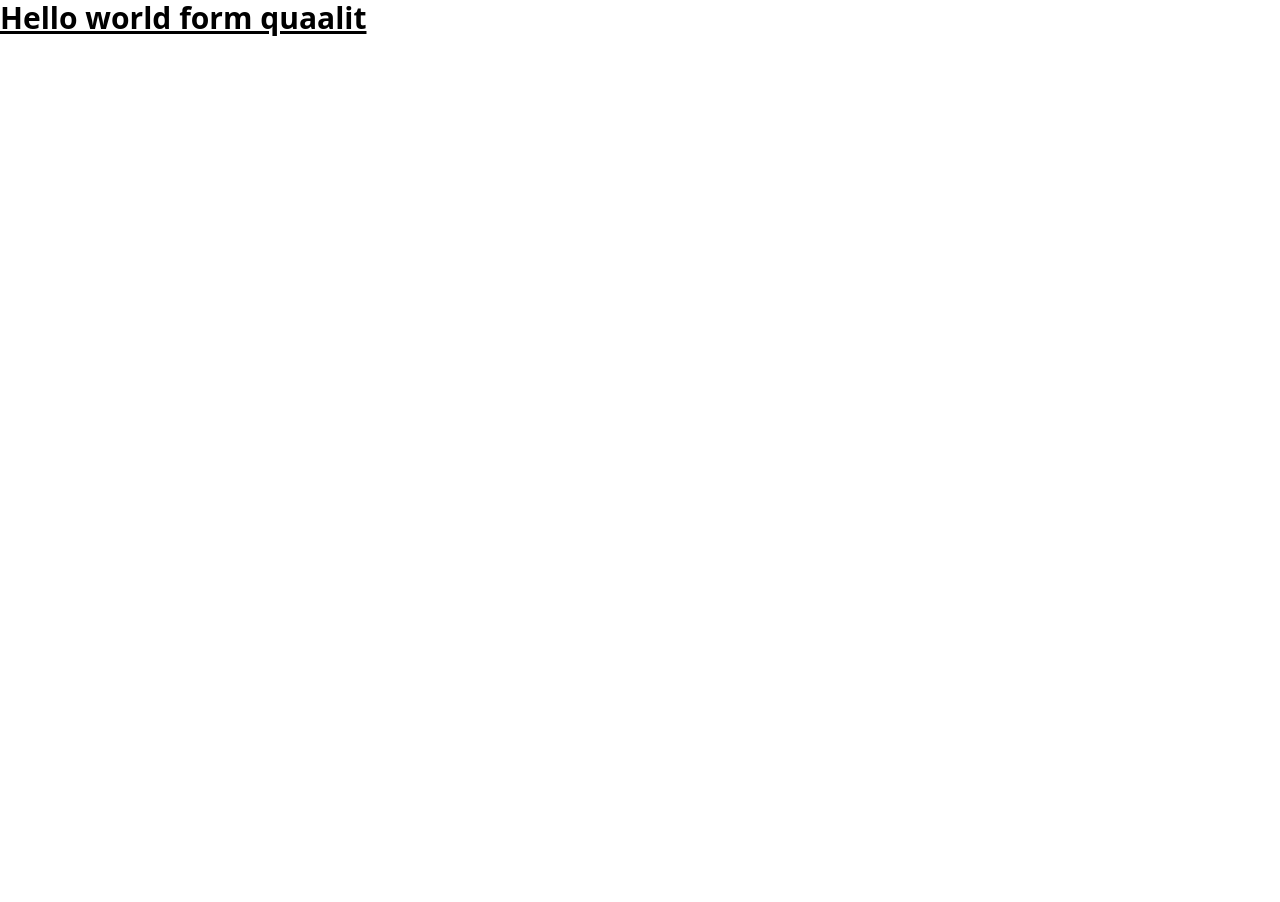
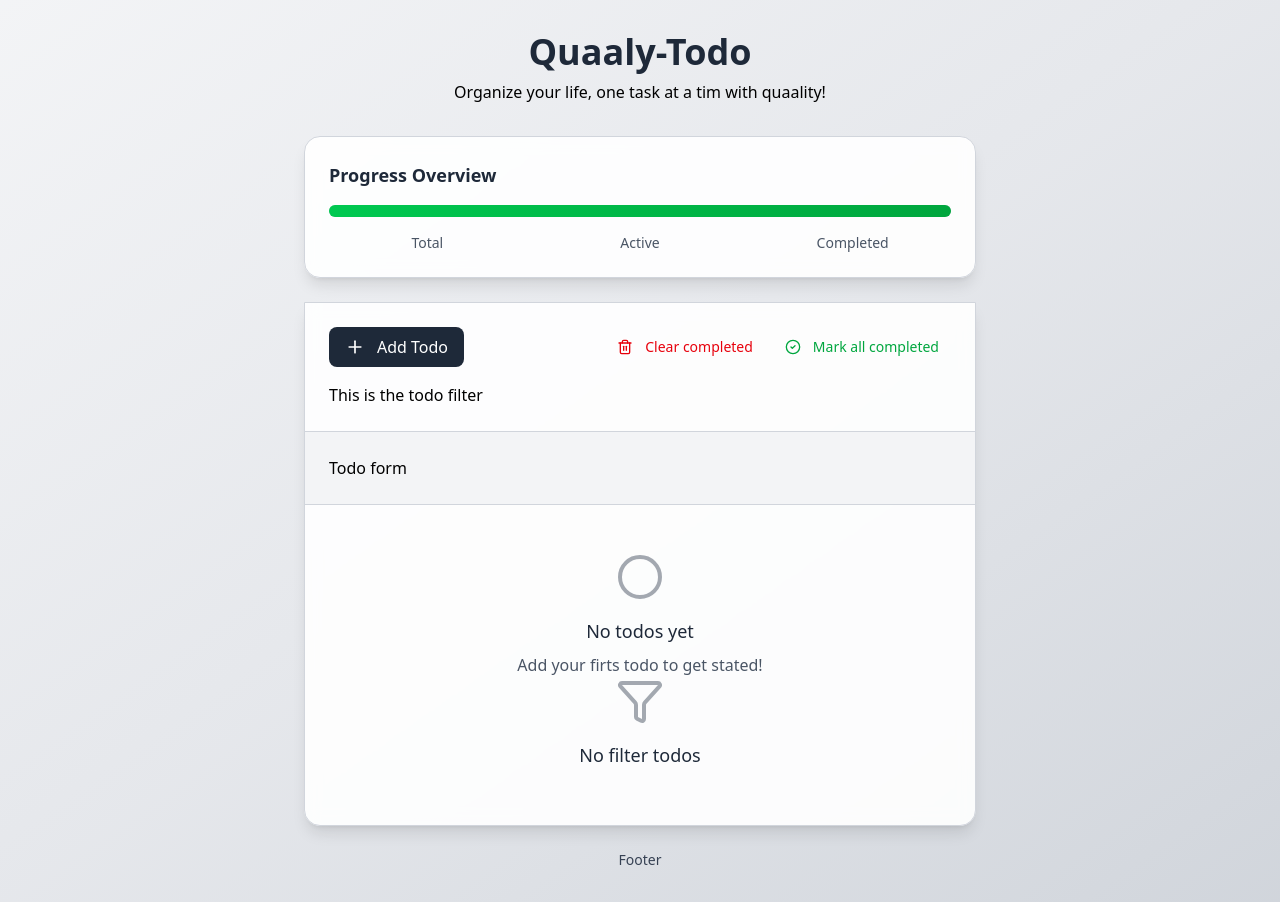
Before and after one commit to quaaly-t/todo, a React (Vite) app in the folder todoApp/: page / in a window 1280 px wide. Before the commit the page ends 800 px from the top, so only its background shows below. Built offline with nearby package versions, Linux system fonts and the light colour scheme.

Commit message:
creating  TodoApp componenent

```diff
--- a/todoApp/src/App.jsx
+++ b/todoApp/src/App.jsx
@@ -1,7 +1,12 @@
 import "./App.css"
+import TodoApp from "./components/TodoApp"
 
 function App() {
-  return <h1 class="text-3xl font-bold underline">Hello world form quaalit</h1>
+  return (
+    <div>
+      <TodoApp />
+    </div>
+  )
 }
 
 export default App
--- /dev/null
+++ b/todoApp/src/components/TodoApp.jsx
@@ -0,0 +1,134 @@
+import { CheckCircle2, Circle, Filter, Plus, Trash2 } from "lucide-react"
+import TodoFilters from "./TodoFilters"
+import TodoForm from "./TodoForm"
+import TodoItem from "./TodoItem"
+
+function TodoApp() {
+    return (
+        <div className="min-h-screen bg-gradient-to-br from-gray-100 via-gray-200 to-gray-300 py-8 px-4">
+            <div class="max-w-2xl mx-auto">
+                {/* Header */}
+                <div className="text-center mb-8">
+                    <h1 className="text-4xl font-bold text-gray-800 mb-2">
+                        Quaaly-Todo
+                    </h1>
+                    <p>Organize your life, one task at a tim with quaality!</p>
+                </div>
+
+                {/* Stats Card */}
+                <div className="bg-white/90 backdrop-blur-sm rounded-2xl p-6 mb-6 border border-gray-300 shadow-lg">
+                    <div className="flex items-center justify-between mb-4">
+                        <h2 class="text-lg font-semibold text-gray-800">
+                            Progress Overview
+                        </h2>
+                        <div className="text-2xl font-bold text-green-600 ">
+                            {/* Stats completed logics */}
+                        </div>
+                    </div>
+
+                    <div class="w-full bg-gray-300 rounded-full h-3 mb-4">
+                        {/* Progressbar */}
+                        <div class="bg-gradient-to-r from-green-500 to-green-600 h-3 rounded-full transition-all duration-500 ease-out"></div>
+                    </div>
+
+                    <div className="grid grid-cols-3 gap-4 text-center">
+                        <div>
+                            <div className="text-2xl font-bold text-gray-800">
+                                {/* stat total logic */}
+                            </div>
+                            <div className="text-sm text-gray-600">Total</div>
+                        </div>
+                        <div>
+                            <div className="text-2xl font-bold text-gray-800">
+                                {/* stat active logid */}
+                            </div>
+                            <div className="text-sm text-gray-600">Active</div>
+                        </div>
+                        <div>
+                            <div className="text-2xl font-bold text-gray-800">
+                                {/* stat completed logid */}
+                            </div>
+                            <div className="text-sm text-gray-600">
+                                Completed
+                            </div>
+                        </div>
+                    </div>
+                </div>
+
+                {/* Main todo Container */}
+                <div className="bg-white/90 backdrop-blur-sm rounded-b-2xl border border-gray-300 shadow-lg overflow-hidden ">
+                    {/* Action Bar */}
+                    <div className="p-6 border-b border-gray-300">
+                        <div className="flex items-center justify-between mb-4">
+                            <button
+                                className="flex items-center gap-3 bg-gray-800 hover:bg-gray-700 text-white px-4 py-2
+                                rounded-lg transition-colors duration-200 font-medium cursor-pointer"
+                            >
+                                <Plus size={20} /> Add Todo
+                            </button>
+
+                            {/* clear and delette button */}
+                            <div className="flex items-center gap-2">
+                                <button
+                                    className="flex items-center gap-3 text-red-600 hover:text-red-700
+                                    px-3 py-2 rounded-lg hover:bg-red-100 transition-colors duration-200 text-sm cursor-pointer"
+                                >
+                                    <Trash2 size={16} />
+                                    Clear completed
+                                </button>
+                                <button
+                                    className="flex items-center gap-3 text-green-600 hover:text-green-700
+                                    px-3 py-2 rounded-lg hover:bg-green-100 transition-colors duration-200 text-sm cursor-pointer"
+                                >
+                                    <CheckCircle2 size={16} />
+                                    Mark all completed
+                                </button>
+                            </div>
+                        </div>
+
+                        {/* Todo Filter */}
+                        <TodoFilters />
+                    </div>
+                    {/* Todo From */}
+                    <div className="p-6 border-b border-gray-300 bg-gray-100">
+                        <TodoForm />
+                    </div>
+
+                    {/* Todo list */}
+                    <div className="max-h-96 overflow-auto">
+                        <div className="p-12 text-center">
+                            <div className="text-gray-600">
+                                <Circle
+                                    size={48}
+                                    className="mx-auto mb-4 opacity-50"
+                                />
+                                <p className="text-lg font-medium mb-2 text-gray-800">
+                                    No todos yet
+                                </p>
+                                <p>Add your firts todo to get stated!</p>
+                            </div>
+                            {/* Condition rendering */}
+                            <div className="text-gray-600">
+                                <Filter
+                                    size={48}
+                                    className="mx-auto mb-4 opacity-50"
+                                />
+                                <p className="text-lg font-medium mb-2 text-gray-800">
+                                    No filter todos
+                                </p>
+                                <p class=""></p>
+                            </div>
+                        </div>
+                    </div>
+                </div>
+
+                {/* Footer information */}
+                <div className="text-center mt-6 text-sm text-gray-700">
+                    Footer
+                </div>
+            </div>
+        </div>
+    )
+}
+
+export default TodoApp
--- /dev/null
+++ b/todoApp/src/components/TodoFilters.jsx
@@ -0,0 +1,5 @@
+function TodoFilters() {
+  return <h1>This is the todo filter</h1>
+}
+
+export default TodoFilters
--- /dev/null
+++ b/todoApp/src/components/TodoForm.jsx
@@ -0,0 +1,11 @@
+function TodoForm() {
+  return (
+    <>
+      <div>
+        <h1>Todo form</h1>
+      </div>
+    </>
+  )
+}
+
+export default TodoForm
--- /dev/null
+++ b/todoApp/src/components/TodoItem.jsx
@@ -0,0 +1,11 @@
+function TodoItem() {
+  return (
+    <>
+      <div>
+        <h1>Todo item</h1>
+      </div>
+    </>
+  )
+}
+
+export default TodoItem
```
Also changed, not shown: 1 other file (tests, documents, lock files or other folders).
